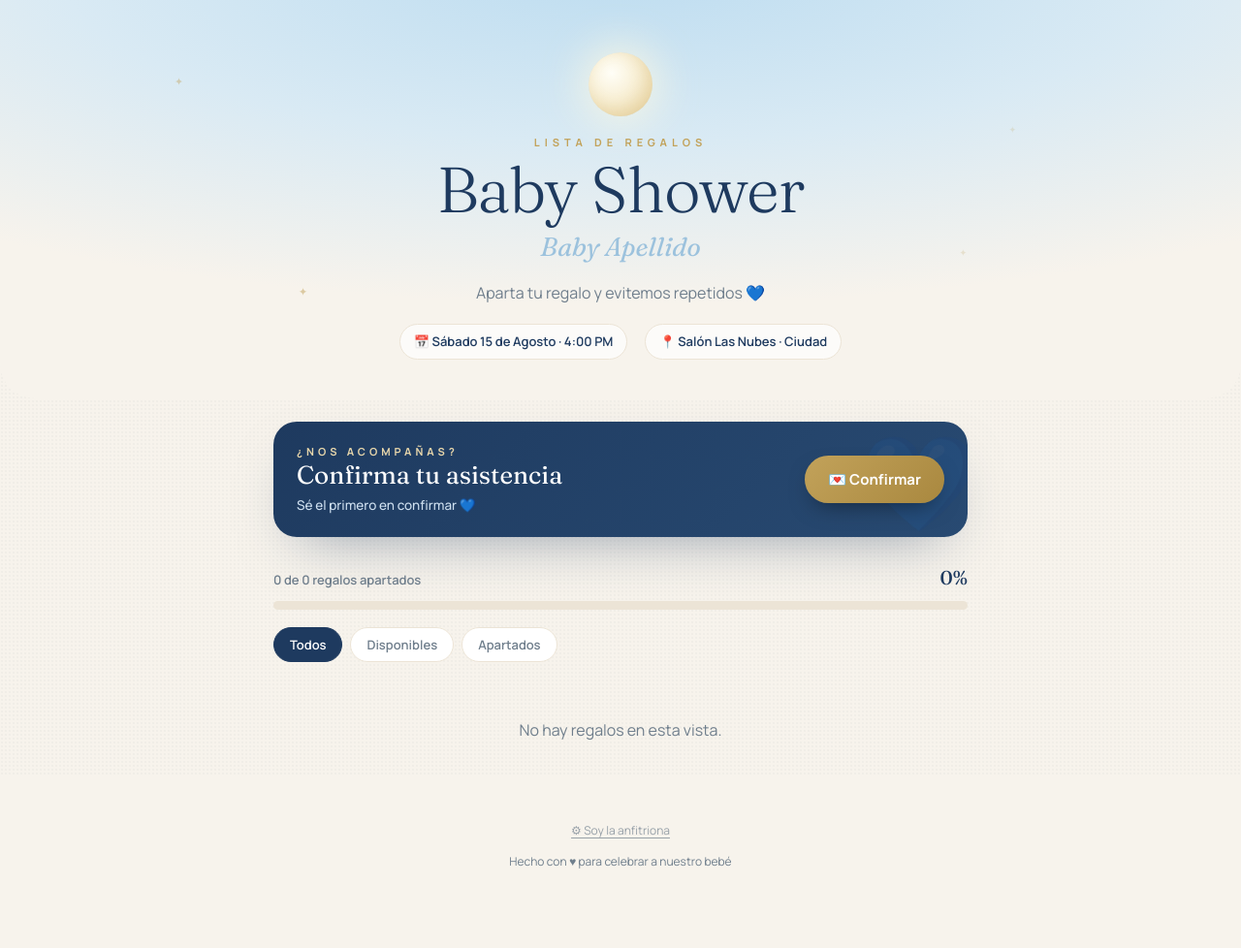
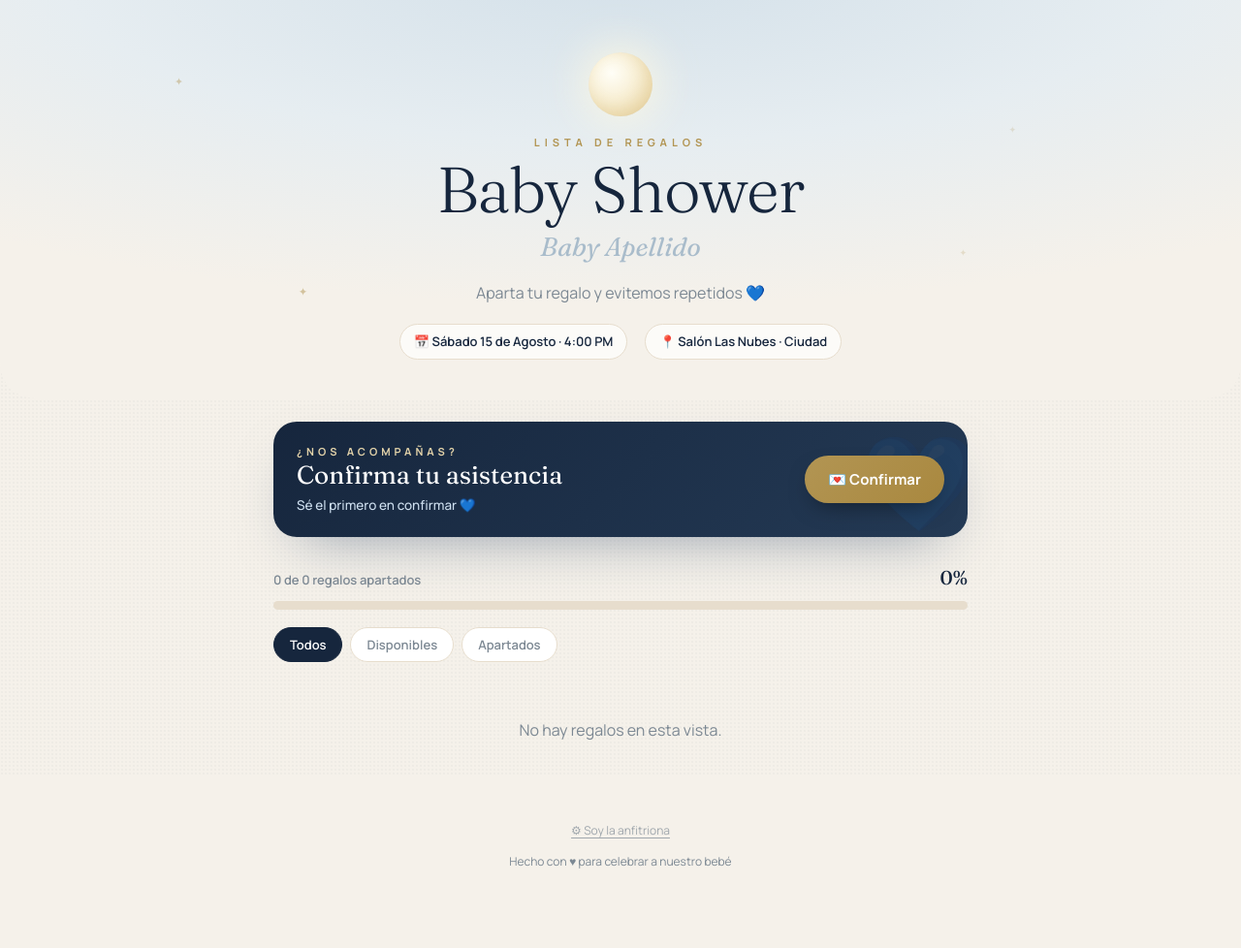
Before and after one commit to vanessarobayo40-beep/invitacion-baby-shower, a Flask app: page / in a window 1280 px wide. Shown: the whole page at 97% size. Run offline with Flask 3, Linux system fonts and the light colour scheme; data that the repository does not hold is empty; some libraries are stand-ins or nearby versions.

```diff
--- a/static/css/style.css
+++ b/static/css/style.css
@@ -2,10 +2,11 @@
    Baby Shower · Lista de Regalos  —  estilo premium
    ==================================================================== */
 :root{
-  --ivory:#f7f3ec; --ivory-2:#ece4d6; --ink:#21303f; --muted:#6f7e8c;
-  --navy:#1e3a5f; --sky:#9cc2dd; --sky-soft:#dcebf6; --sky-2:#d9eaf4;
-  --gold:#c2a25a; --gold-soft:#e7d6ab; --white:#fff;
-  --green:#3f9d7c; --green-soft:#e3f3ec;
+  /* Paleta refinada: crema cálida · azul humo · navy tinta · dorado champagne */
+  --ivory:#f5f1ea; --ivory-2:#e7ddcd; --ink:#28333d; --muted:#7c8893;
+  --navy:#16263d; --sky:#a9bccb; --sky-soft:#e4ecf1; --sky-2:#d6e1e9;
+  --gold:#b29553; --gold-soft:#e2d2a9; --white:#fff;
+  --green:#5f8a76; --green-soft:#e8efe9;
   --serif:'Fraunces',Georgia,serif; --sans:'Manrope',system-ui,sans-serif;
   --shadow:0 24px 60px -28px rgba(30,58,95,.5);
   --shadow-sm:0 10px 26px -14px rgba(30,58,95,.35);
@@ -17,7 +18,7 @@ body::before{content:"";position:fixed;inset:0;z-index:0;pointer-events:none;opa
 
 /* ============ HERO ============ */
 .hero{position:relative;z-index:1;text-align:center;padding:54px 22px 40px;
-  background:radial-gradient(120% 120% at 50% -10%, #bcdcf0 0%, #d9eaf4 38%, var(--ivory) 72%);
+  background:radial-gradient(120% 120% at 50% -10%, #d3e0e9 0%, #e6edf1 38%, var(--ivory) 72%);
   border-bottom-left-radius:36px;border-bottom-right-radius:36px;overflow:hidden;}
 .hero-bg{position:absolute;inset:0;pointer-events:none;}
 .tw{position:absolute;color:var(--gold);font-size:13px;opacity:.6;animation:tw 3s ease-in-out infinite;}
@@ -35,7 +36,7 @@ body::before{content:"";position:fixed;inset:0;z-index:0;pointer-events:none;opa
 /* ============ RSVP ============ */
 .rsvp-wrap{position:relative;z-index:1;max-width:760px;margin:24px auto 0;padding:0 22px;}
 .rsvp-card{display:flex;align-items:center;gap:18px;flex-wrap:wrap;justify-content:space-between;
-  background:linear-gradient(135deg,var(--navy),#284a72);color:#fff;border-radius:24px;padding:22px 24px;
+  background:linear-gradient(135deg,var(--navy),#243a55);color:#fff;border-radius:24px;padding:22px 24px;
   box-shadow:var(--shadow);position:relative;overflow:hidden;}
 .rsvp-card::after{content:"💙";position:absolute;right:-10px;bottom:-18px;font-size:96px;opacity:.10;}
 .rsvp-eyebrow{font-size:11px;letter-spacing:4px;text-transform:uppercase;color:var(--gold-soft);font-weight:700;}
@@ -80,7 +81,7 @@ body.host .rsvp-list-btn{display:inline-block;}
 @keyframes pop{from{opacity:0;transform:translateY(16px)}to{opacity:1;transform:none}}
 .card:hover{transform:translateY(-4px);box-shadow:var(--shadow);}
 .card .thumb{width:58px;height:58px;border-radius:16px;display:grid;place-items:center;font-size:30px;
-  background:linear-gradient(140deg,var(--sky-2),#c4dff0);margin-bottom:14px;overflow:hidden;}
+  background:linear-gradient(140deg,var(--sky-2),#c7d6e0);margin-bottom:14px;overflow:hidden;}
 .card .thumb img{width:100%;height:100%;object-fit:cover;}
 .card h3{font-family:var(--serif);font-weight:400;font-size:21px;color:var(--ink);line-height:1.2;}
 .card .note{font-size:13.5px;color:var(--muted);margin-top:6px;flex:1;}
```
Also changed, not shown: 1 other file.
